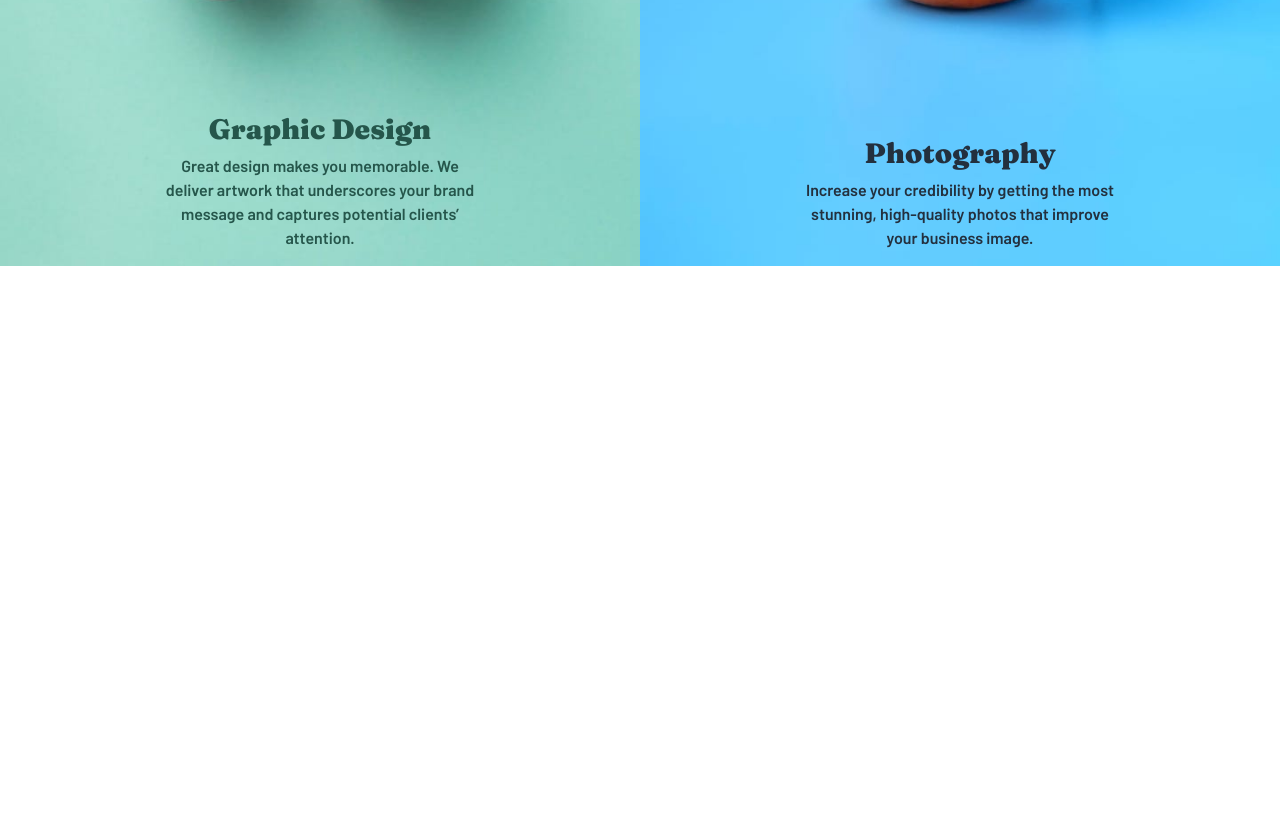
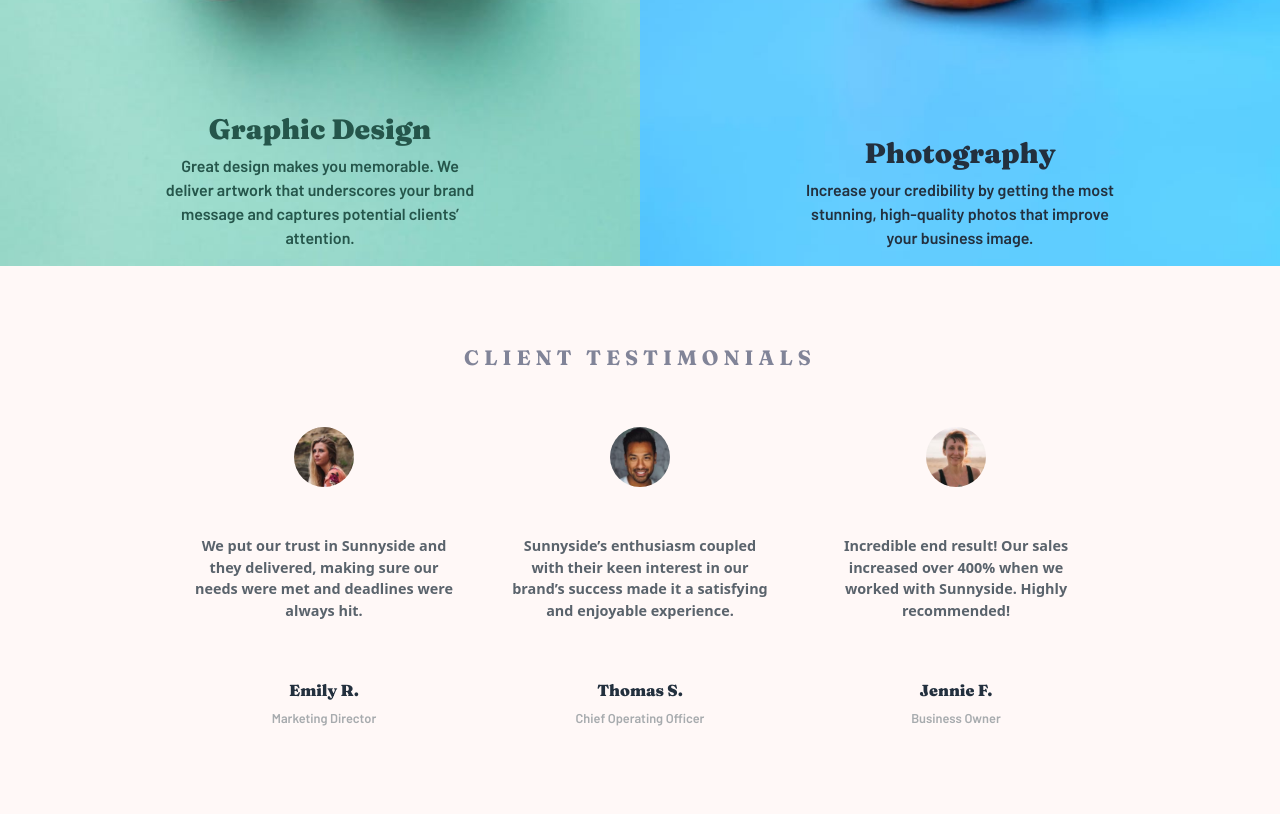
Before and after one commit to rahulkhimsuriya/frontendmentor-sunnyside-agency-landing-page, a plain HTML site: page public/index.html in a window 1280 px wide. Shown: the part 2132-2946 px from the top of the page. Before the commit the page ends 2398 px from the top, so only its background shows below. Drawn offline with nearby package versions, Linux system fonts and the light colour scheme.

Commit message:
design testimonial section

```diff
--- a/public/css/style.css
+++ b/public/css/style.css
@@ -4,6 +4,7 @@ h3 {
   font-family: 'Fraunces', serif;
 }
 
+/* NAVBAR */
 .navbar-brand {
   font-family: 'Fraunces', serif;
 }
@@ -20,6 +21,8 @@ h3 {
 .navbar-dark .navbar-nav .nav-link:hover {
   opacity: 0.9;
 }
+
+/* HEADER */
 
 header {
   background-image: url('../images/desktop/image-header.jpg');
@@ -95,6 +98,8 @@ h3.text-dark-cyan {
   font-size: 1rem;
 }
 
+/* BODY */
+
 .figure,
 .figure-img {
   margin-bottom: 0;
@@ -153,3 +158,48 @@ h3.text-dark-cyan {
 .learn-more-link-red:hover:after {
   opacity: 0.75;
 }
+
+/* TESTIMONIAL */
+.testimonial-section {
+  padding: 5rem 2rem;
+  background: hsl(7, 99%, 70%, 0.05);
+}
+
+.testimonial-section h2 {
+  font-size: 1.3rem;
+  font-family: 'Fraunces', serif;
+  color: hsl(232, 10%, 55%);
+  letter-spacing: 5px;
+  text-transform: uppercase;
+}
+
+.testimonial {
+  text-align: center;
+  width: 100%;
+}
+
+.testimonial .testimonial-image {
+  height: 60px;
+  width: 60px;
+  border-radius: 50%;
+}
+
+.testimonial .testimonial-blockquote p {
+  font-size: 0.9rem;
+  color: hsl(213, 9%, 39%);
+  font-weight: 600;
+}
+
+.testimonial .testimonial-person {
+  font-weight: 800;
+  font-family: 'Fraunces', serif;
+  color: hsl(212, 27%, 19%);
+}
+
+.testimonial .testimonial-designation {
+  font-weight: 600;
+  font-size: 0.8rem;
+  line-height: 0%;
+  color: hsl(210, 4%, 67%);
+  font-family: 'Barlow', serif;
+}
--- a/public/index.html
+++ b/public/index.html
@@ -229,6 +229,82 @@
     </div>
     <!-- End Container -->
 
+    <div class="container-fluid testimonial-section">
+      <div class="row justify-content-center mb-5">
+        <div class="col-12 col-lg-4 text-center">
+          <h2>Client Testimonials</h2>
+        </div>
+      </div>
+
+      <div class="row justify-content-center g-5">
+        <div class="col-12 col-lg-3">
+          <figure class="testimonial text-center">
+            <img
+              src="./images/image-emily.jpg"
+              alt="emily"
+              class="testimonial-image"
+            />
+
+            <blockquote class="pt-4 pt-lg-5 pb-lg-4 testimonial-blockquote">
+              <p>
+                We put our trust in Sunnyside and they delivered, making sure
+                our needs were met and deadlines were always hit.
+              </p>
+            </blockquote>
+
+            <figcaption class="testimonial-footer">
+              <p class="testimonial-person">Emily R.</p>
+              <p class="testimonial-designation">Marketing Director</p>
+            </figcaption>
+          </figure>
+        </div>
+
+        <div class="col-12 col-lg-3">
+          <figure class="testimonial text-center">
+            <img
+              src="./images/image-thomas.jpg"
+              alt="thomas"
+              class="testimonial-image"
+            />
+
+            <blockquote class="pt-4 pt-lg-5 pb-lg-4 testimonial-blockquote">
+              <p>
+                Sunnyside’s enthusiasm coupled with their keen interest in our
+                brand’s success made it a satisfying and enjoyable experience.
+              </p>
+            </blockquote>
+
+            <figcaption class="testimonial-footer">
+              <p class="testimonial-person">Thomas S.</p>
+              <p class="testimonial-designation">Chief Operating Officer</p>
+            </figcaption>
+          </figure>
+        </div>
+
+        <div class="col-12 col-lg-3">
+          <figure class="testimonial text-center">
+            <img
+              src="./images/image-jennie.jpg"
+              alt="jennie"
+              class="testimonial-image"
+            />
+
+            <blockquote class="pt-4 pt-lg-5 pb-lg-4 testimonial-blockquote">
+              <p>
+                Incredible end result! Our sales increased over 400% when we
+                worked with Sunnyside. Highly recommended!
+              </p>
+            </blockquote>
+
+            <figcaption class="testimonial-footer">
+              <p class="testimonial-person">Jennie F.</p>
+              <p class="testimonial-designation">Business Owner</p>
+            </figcaption>
+          </figure>
+        </div>
+      </div>
+    </div>
+
     <!-- JS -->
     <script
       src="https://cdn.jsdelivr.net/npm/bootstrap@5.0.1/dist/js/bootstrap.bundle.min.js"
```
